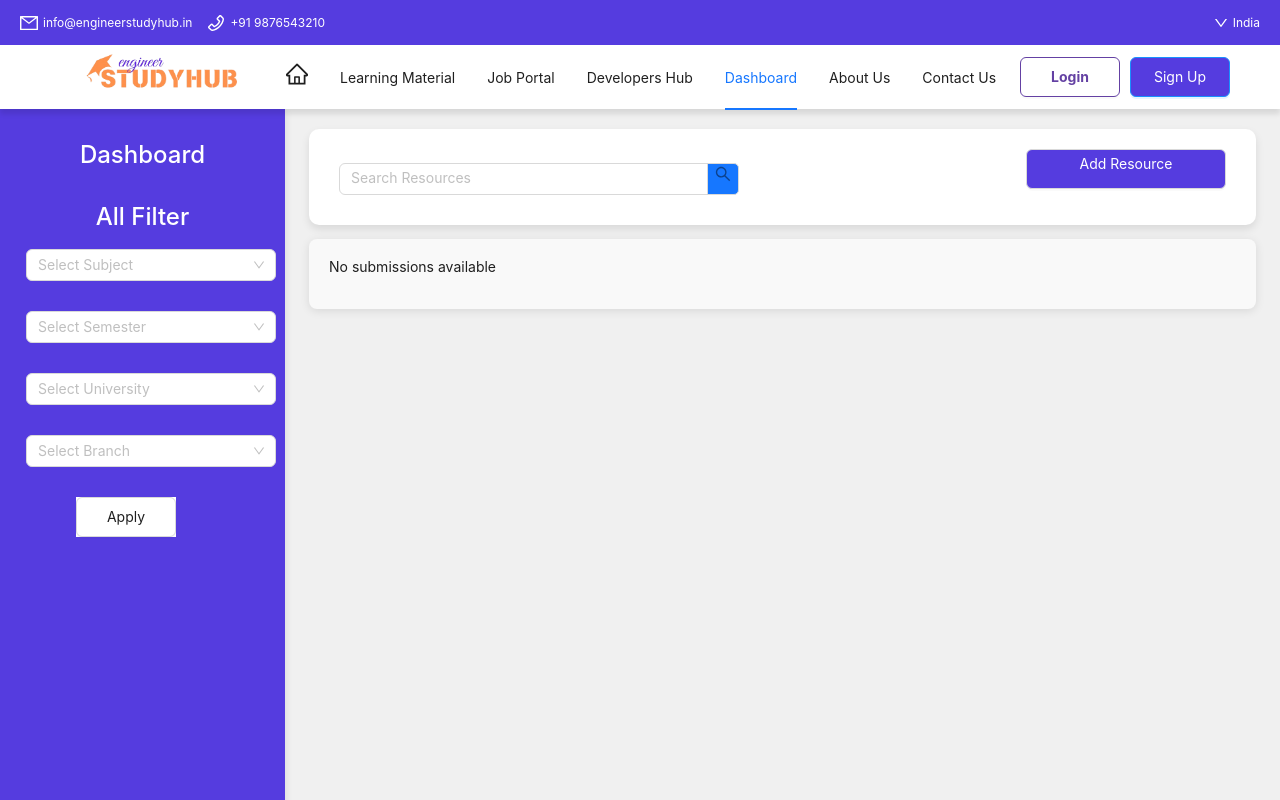
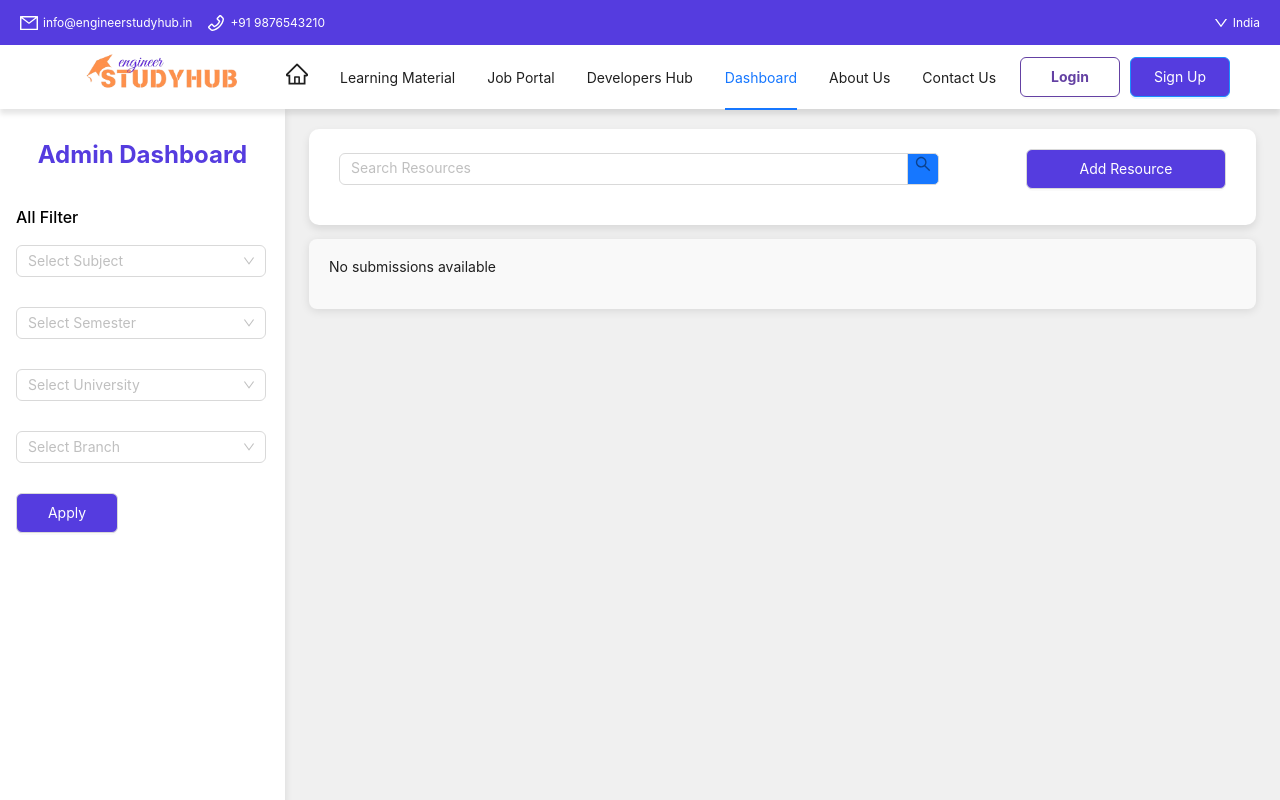
Before and after one commit to Xenosis415/Engineer-StudyHub, a React (Create React App) app in the folder frontend/: page /Dashboard in a window 1280 px wide. Shown: the top 800 px of the page. Built offline with nearby package versions, Linux system fonts and the light colour scheme.

Commit message:
Fixed some minor issues from Admin Dashboard UI

```diff
--- a/frontend/src/Components/Dashboard/Dashboard.js
+++ b/frontend/src/Components/Dashboard/Dashboard.js
@@ -1,10 +1,10 @@
-import { Button, Modal, Input, theme, Card, Typography, Image } from 'antd';
-import { DeleteFilled, EditFilled} from '@ant-design/icons';
-import React, { useState } from 'react';
-import AddResource from './AddResource';
-import { Layout, Menu, Select } from 'antd';
-import './Dashboard.css';
-import 'antd/dist/reset.css';
+import { Button, Modal, Input, theme, Card, Typography, Image } from "antd";
+import { DeleteFilled, EditFilled } from "@ant-design/icons";
+import React, { useState } from "react";
+import AddResource from "./AddResource";
+import { Layout, Menu, Select } from "antd";
+import "./Dashboard.css";
+import "antd/dist/reset.css";
 
 const { Option } = Select;
 const { Sider } = Layout;
@@ -12,12 +12,10 @@ const { Search } = Input;
 const { Title } = Typography;
 
 const tabList = [
-    { key: 'tab1', tab: 'PYQ' },
-    { key: 'tab2', tab: 'Notes' },
-    { key: 'tab3', tab: 'Video' },
+  { key: "tab1", tab: "PYQ" },
+  { key: "tab2", tab: "Notes" },
+  { key: "tab3", tab: "Video" },
 ];
-
-
 
 const Dashboard = () => {
   const [isModalVisible, setIsModalVisible] = useState(false);
@@ -27,10 +25,8 @@ const Dashboard = () => {
   const [initialValues, setInitialValues] = useState(null);
   const [activeTabKeys, setActiveTabKeys] = useState({});
 
-
-
   const handleTabChange = (index, key) => {
-  setActiveTabKeys(prevState => ({
+    setActiveTabKeys((prevState) => ({
       ...prevState,
       [index]: key,
     }));
@@ -53,12 +49,11 @@ const Dashboard = () => {
       setIsEdit(false);
       setEditIndex(null);
     } else {
-
       setSubmittedData((prevData) => [...prevData, newSubmission]);
     }
     setIsModalVisible(false);
     setInitialValues(null);
-    }
+  };
 
   const viewPdf = (file) => {
     const fileURL = URL.createObjectURL(file);
@@ -66,44 +61,47 @@ const Dashboard = () => {
   };
 
   const openVideoLink = (url) => {
-        window.open(url, '_blank');
+    window.open(url, "_blank");
   };
 
   //  delete an submition
-    const handleDelete =(index)=>{
-        setSubmittedData((prevData)=> prevData.filter((_, i) => i !== index));
-    }
+  const handleDelete = (index) => {
+    setSubmittedData((prevData) => prevData.filter((_, i) => i !== index));
+  };
 
   //update submition
   const handleUpdate = (index) => {
-        console.log(submittedData[index],index);
+    console.log(submittedData[index], index);
     setInitialValues(submittedData[index]);
     setEditIndex(index);
     setIsEdit(true);
     setIsModalVisible(true);
   };
   return (
-        <Layout style={{ minHeight: '100vh' }} >
-            <Sider width={285} backgroundColor = "#553CDF">
-
+    <Layout style={{ minHeight: "100vh" }}>
+      <Sider width={285} backgroundColor="#553CDF">
         <Menu
           // theme="light "
           mode="inline"
-            defaultSelectedKeys={['1']}
-            style={{ height: '100%',
+          defaultSelectedKeys={["1"]}
+          style={{
+            height: "100%",
             borderRight: 0,
-                backgroundColor: '#553CDF', // Light background
-                color: '#000', // Text color
-                padding: '16px', // Padding inside the menu
-                fontSize: '16px', // Font size
-                boxShadow: '0 2px 8px rgba(0, 0, 0, 0.1)', }}
+            backgroundColor: "#fff", // Light background
+            color: "#000", // Text color
+            padding: "16px", // Padding inside the menu
+            fontSize: "16px", // Font size
+            boxShadow: "0 2px 8px rgba(0, 0, 0, 0.1)",
+          }}
         >
-            <div className="head-sty">
-            <h1>Dashboard</h1>
-            <h2>All Filter</h2>
+          <div className="head-sty" >
+            <h1 style={{color:"#553CDF", fontWeight:"700"}}>Admin Dashboard</h1>
+            <h2 style={{justifyContent:"left",fontSize:"16px",color:"#000"}}>All Filter</h2>
           </div>
-            <div style={{ marginBottom: '30px' ,width :"250px" , marginLeft :"10px"}}>
-                <Select placeholder="Select Subject" style={{ width: '100%' }}>
+          <div
+            style={{ marginBottom: "30px", width: "250px", }}
+          >
+            <Select placeholder="Select Subject" style={{ width: "100%" }}>
               <Option value="Data Structures">Data Structures</Option>
               <Option value="Algorithms">Algorithms</Option>
               <Option value="Operating Systems">Operating Systems</Option>
@@ -111,12 +109,16 @@ const Dashboard = () => {
               <Option value="Computer Networks">Computer Networks</Option>
               <Option value="Software Engineering">Software Engineering</Option>
               <Option value="Machine Learning">Machine Learning</Option>
-                    <Option value="Artificial Intelligence">Artificial Intelligence</Option>
+              <Option value="Artificial Intelligence">
+                Artificial Intelligence
+              </Option>
             </Select>
           </div>
 
-            <div style={{ marginBottom: '30px' ,width :"250px"  , marginLeft :"10px"}}>
-                <Select placeholder="Select Semester" style={{ width: '100%' }}>
+          <div
+            style={{ marginBottom: "30px", width: "250px", }}
+          >
+            <Select placeholder="Select Semester" style={{ width: "100%" }}>
               <Option value="1st">1st Semester</Option>
               <Option value="2nd">2nd Semester</Option>
               <Option value="3rd">3rd Semester</Option>
@@ -128,21 +130,33 @@ const Dashboard = () => {
             </Select>
           </div>
 
-            <div style={{ marginBottom: '30px',width :"250px" , marginLeft :"10px" }}>
-                <Select placeholder="Select University" style={{ width: '100%' }}>
-                    <Option value="RGPV">Rajiv Gandhi Proudyogiki Vishwavidyalaya (RGPV)</Option>
+          <div
+            style={{ marginBottom: "30px", width: "250px",}}
+          >
+            <Select placeholder="Select University" style={{ width: "100%" }}>
+              <Option value="RGPV">
+                Rajiv Gandhi Proudyogiki Vishwavidyalaya (RGPV)
+              </Option>
               <Option value="DAVV">Devi Ahilya Vishwavidyalaya (DAVV)</Option>
-                    <Option value="IITD">Indian Institute of Technology Delhi (IITD)</Option>
-                    <Option value="IITB">Indian Institute of Technology Bombay (IITB)</Option>
-                    <Option value="IIMB">Indian Institute of Management Bangalore (IIMB)</Option>
+              <Option value="IITD">
+                Indian Institute of Technology Delhi (IITD)
+              </Option>
+              <Option value="IITB">
+                Indian Institute of Technology Bombay (IITB)
+              </Option>
+              <Option value="IIMB">
+                Indian Institute of Management Bangalore (IIMB)
+              </Option>
               <Option value="DU">University of Delhi (DU)</Option>
               <Option value="JNU">Jawaharlal Nehru University (JNU)</Option>
               <Option value="XYZ">XYZ University</Option>
             </Select>
           </div>
 
-            <div style={{ marginBottom: '30px' ,width :"250px" , marginLeft :"10px"}}>
-                <Select placeholder="Select Branch" style={{ width: '100%' }}>
+          <div
+            style={{ marginBottom: "30px", width: "250px",}}
+          >
+            <Select placeholder="Select Branch" style={{ width: "100%" }}>
               <Option value="">Select a Branch</Option>
               <Option value="EC">Electronics and Communication</Option>
               <Option value="CS">Computer Science</Option>
@@ -155,42 +169,47 @@ const Dashboard = () => {
             </Select>
           </div>
 
-          <div style={{ marginBottom: '40px' ,width :"100px" , marginLeft :"60px",  backgroundColor:"white",
-            color: "black"}}>
-          <Button
-            >Apply</Button>
+          <div
+            style={{
+              width: "100px",
+              backgroundColor: "white",
+              color: "black",
+            }}
+          >
+            <Button style={{ backgroundColor: "#553CDF", color: "#fff", padding:"10px 50px"}}>
+              Apply
+            </Button>
           </div>
         </Menu>
       </Sider>
 
-            <Layout style={{ padding: '0 24px', background: '#f0f0f0' }}>
-                <div className="dash-container">
+      <Layout style={{ padding: "0 24px", background: "#f0f0f0",  }}>
+        <div className="dash-container" >
           <div className="dash-content">
-                        <div className="flex-container">
+            <div className="flex-container" >
               <Search
                 placeholder="Search Resources"
                 allowClear
-                                style={{ marginBottom: "10px", width: '400px'
+                size="medium"
+                style={{
+                  marginBottom:"0px"
                 }}
-                                onSearch={value => console.log(value)}
+                onSearch={(value) => console.log(value)}
               />
               <Button
                 onClick={showModal}
                 style={{
                   backgroundColor: "#553CDF",
-                                marginBottom : "30px",
                   borderRadius: "6px",
                   color: "#fff",
-                                }}>
+                  marginBottom:"0px",
+                  padding:"10px 50px",
+                }}
+              >
                 Add Resource
               </Button>
             </div>
-                        <Modal
-                          open={isModalVisible}
-                          onCancel={handleCancel}
-                          footer={null}
-
-                        >
+            <Modal open={isModalVisible} onCancel={handleCancel} footer={null}>
               <AddResource
                 onClose={handleCancel}
                 onSubmit={handleNewSubmission}
@@ -200,24 +219,50 @@ const Dashboard = () => {
 
             {/* Display Submitted Details */}
 
-          <div className="submitted-details" style={{ marginTop: '20px' }}>
-            <div className="cards" style={{ display: 'flex', flexWrap: 'wrap', gap: '20px', width: '100%', justifyContent: 'flex-start' }}>
+            <div className="submitted-details" style={{ marginTop: "50px" }}>
+              <div
+                className="cards"
+                style={{
+                  display: "flex",
+                  flexWrap: "wrap",
+                  gap: "20px",
+                  width: "100%",
+                  justifyContent: "flex-start",
+                }}
+              >
                 {submittedData.length > 0 ? (
                   submittedData.map((submission, index) => {
-            const activeTabKey = activeTabKeys[index] || 'tab1'; // Default to 'tab1' if not set
+                    const activeTabKey = activeTabKeys[index] || "tab1"; // Default to 'tab1' if not set
 
                     return (
                       <Card
                         key={index}
                         title={
-              <div style={{ display: 'flex', justifyContent: 'space-between', alignItems: 'center' }}>
+                          <div
+                            style={{
+                              display: "flex",
+                              justifyContent: "space-between",
+                              alignItems: "center",
+                            }}
+                          >
                             <div>
-                  <b>{submission.university} {submission.branch} {submission.semester}</b>
-                  {submission.subject && <p><strong>Subject:</strong> {submission.subject}</p>}
+                              <b>
+                                {submission.university} {submission.branch}{" "}
+                                {submission.semester}
+                              </b>
+                              {submission.subject && (
+                                <p>
+                                  <strong>Subject:</strong> {submission.subject}
+                                </p>
+                              )}
                             </div>
                             <div>
                               <Button
-                    style={{ marginRight: '10px', background: 'white', color: 'black' }}
+                                style={{
+                                  marginRight: "10px",
+                                  background: "white",
+                                  color: "black",
+                                }}
                                 onClick={() => handleDelete(index)}
                                 icon={<DeleteFilled />}
                               />
@@ -238,12 +283,18 @@ const Dashboard = () => {
                         activeTabKey={activeTabKey}
                         onTabChange={(key) => handleTabChange(index, key)} // Pass index and key
                       >
-            {activeTabKey === 'tab1' && (
+                        {activeTabKey === "tab1" && (
                           <>
                             {submission.title && submission.file && (
                               <>
-                    <p><strong>TitleOfPYQ:</strong> {submission.title}</p>
-                    <Button type="primary" onClick={() => viewPdf(submission.file)}>
+                                <p>
+                                  <strong>TitleOfPYQ:</strong>{" "}
+                                  {submission.title}
+                                </p>
+                                <Button
+                                  type="primary"
+                                  onClick={() => viewPdf(submission.file)}
+                                >
                                   PYQ PDF
                                 </Button>
                               </>
@@ -251,12 +302,18 @@ const Dashboard = () => {
                           </>
                         )}
 
-            {activeTabKey === 'tab2' && (
+                        {activeTabKey === "tab2" && (
                           <>
                             {submission.noteTitle && submission.fileNote && (
                               <>
-                    <p><strong>TitleOfNotes:</strong> {submission.noteTitle}</p>
-                    <Button type="primary" onClick={() => viewPdf(submission.fileNote)}>
+                                <p>
+                                  <strong>TitleOfNotes:</strong>{" "}
+                                  {submission.noteTitle}
+                                </p>
+                                <Button
+                                  type="primary"
+                                  onClick={() => viewPdf(submission.fileNote)}
+                                >
                                   Notes PDF
                                 </Button>
                               </>
@@ -264,28 +321,46 @@ const Dashboard = () => {
                           </>
                         )}
 
-            {activeTabKey === 'tab3' && (
-              <div style={{ display: 'flex', alignItems: 'center' }}>
+                        {activeTabKey === "tab3" && (
+                          <div
+                            style={{ display: "flex", alignItems: "center" }}
+                          >
                             {submission.thumbnailPreview && (
-                  <div style={{ marginRight: '20px', minWidth: '50px' }}>
+                              <div
+                                style={{
+                                  marginRight: "20px",
+                                  minWidth: "50px",
+                                }}
+                              >
                                 <Image
                                   width={80}
                                   height={100}
                                   src={submission.thumbnailPreview}
                                   alt="Video Thumbnail Preview"
-                      style={{ objectFit: 'cover' }}
+                                  style={{ objectFit: "cover" }}
                                 />
                               </div>
                             )}
                             <div>
                               {submission.videoTitle && (
-                    <p><strong>Title Video:</strong> {submission.videoTitle}</p>
+                                <p>
+                                  <strong>Title Video:</strong>{" "}
+                                  {submission.videoTitle}
+                                </p>
                               )}
                               {submission.videoDes && (
-                    <p><strong>Description:</strong> {submission.videoDes}</p>
+                                <p>
+                                  <strong>Description:</strong>{" "}
+                                  {submission.videoDes}
+                                </p>
                               )}
                               {submission.videoLink && (
-                    <Button type="primary" onClick={() => openVideoLink(submission.videoLink)}>
+                                <Button
+                                  type="primary"
+                                  onClick={() =>
+                                    openVideoLink(submission.videoLink)
+                                  }
+                                >
                                   Watch Video
                                 </Button>
                               )}
```
Also changed, not shown: frontend/src/Components/Dashboard/AddResource.js (+129 -51 lines). Lines whose indentation alone changed are shown as unchanged.
